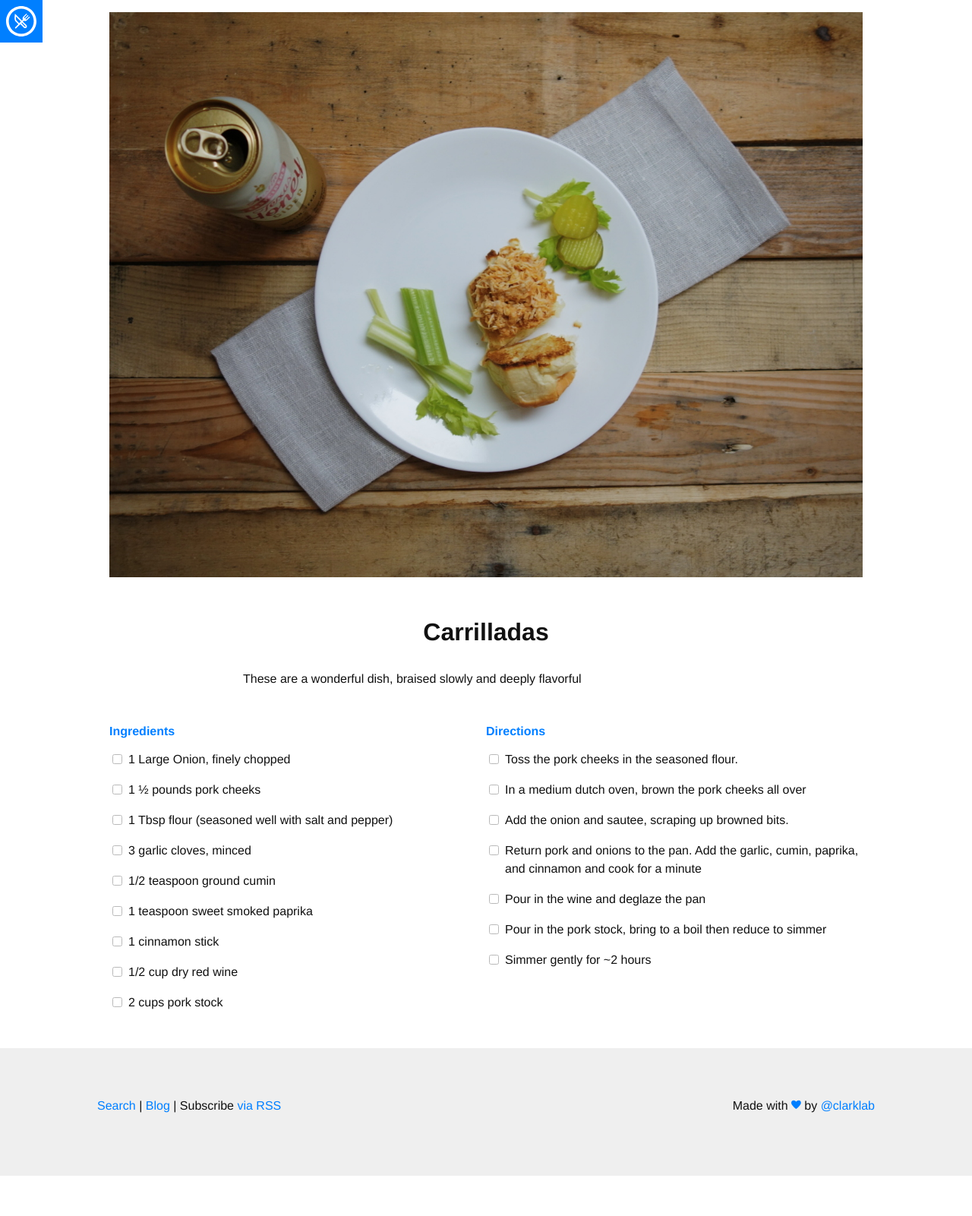
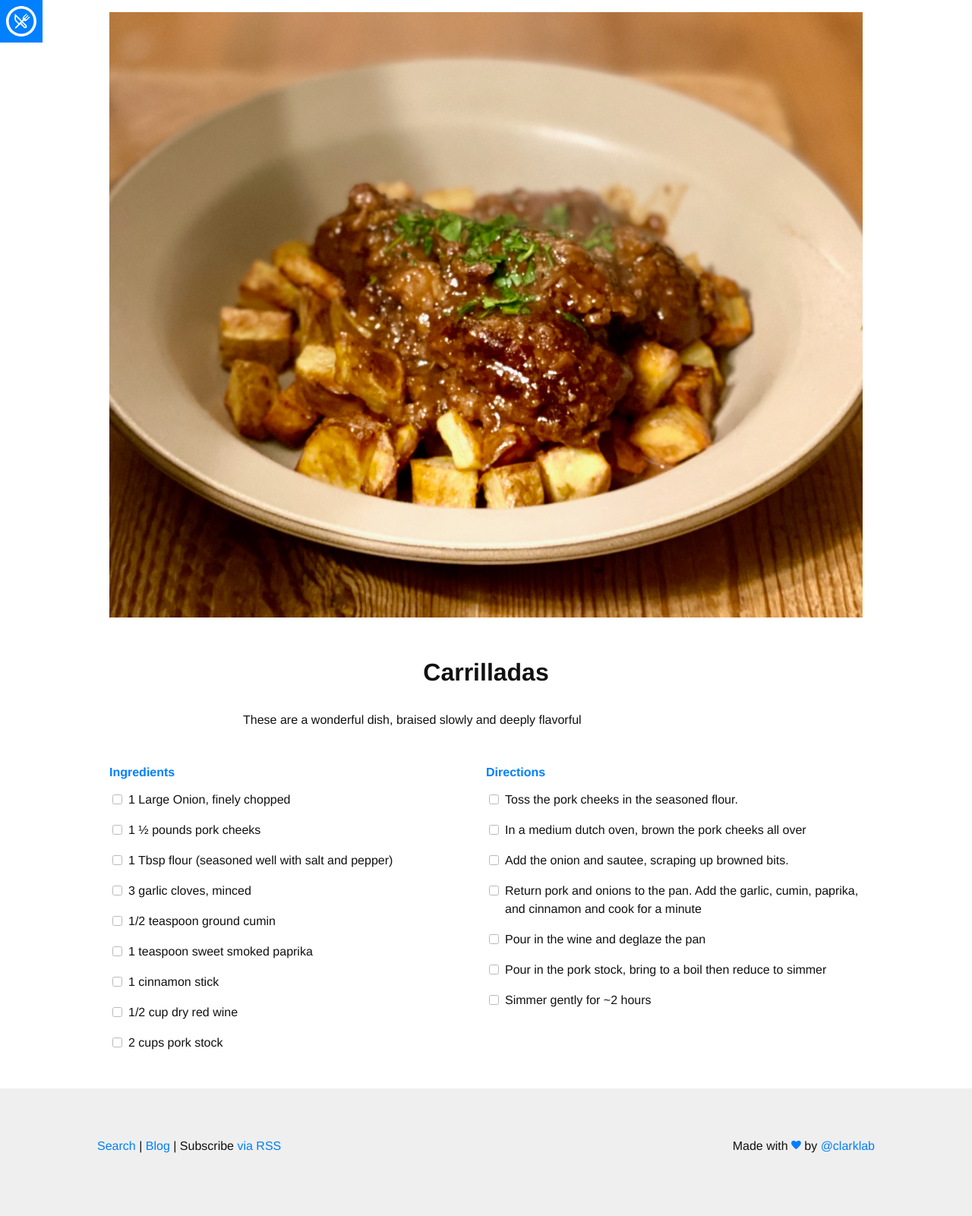
Before and after one commit to edinel/recipes, a Jekyll site: the page built from _recipes/Carrilladas-format.md, in a window 1280 px wide. Shown: the whole page at 76% size. Built offline with Jekyll 4.4.1, drawn with Linux system fonts in a browser that asks for light colours; nearby versions of some CDN libraries; some web fonts are replaced; before the commit the page ends 1548 px from its top, so only the background shows below that.

Commit message:
Put the Carrilladas image in

```diff
--- a/_recipes/Carrilladas-format.md
+++ b/_recipes/Carrilladas-format.md
@@ -1,7 +1,7 @@
 ---
 layout: recipe
 title:  "Carrilladas"
-image: crockpot-buffalo-chicken.jpg
+image: carrilladas.jpg
 tags: mains, pork, Spanish
 
 ingredients:
```
Also changed, not shown: images/carrilladas.jpg (added), manifest.json, 1 other file.
